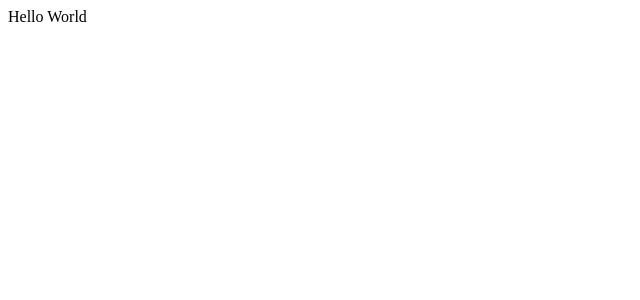
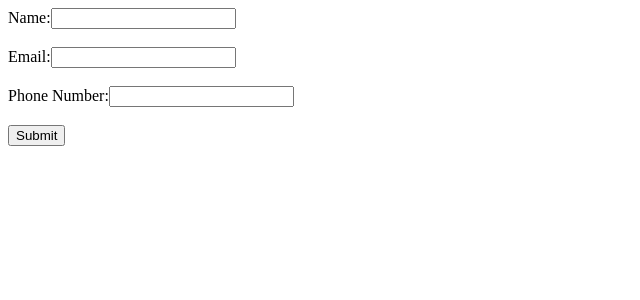
Before and after one commit to Chappo050/cv-project, a React (Create React App) app: page / in a window 1280 px wide. Shown: the top 300 px of the page, without its empty margins (0-640 px from the left). Built offline with nearby package versions, Linux system fonts and the light colour scheme.

Commit message:
Basic Info layout

```diff
--- a/src/App.js
+++ b/src/App.js
@@ -1,12 +1,75 @@
 import React, { Component } from "react";
+import basicInfo from "./components/basicInfo";
+import Education from "./components/education";
+import Experience from "./components/experience";
 
 class App extends Component {
-
   constructor() {
     super();
+
+    this.state = {
+      fullName: { text: "", id: 0 },
+      email: { text: "", id: 0 },
+      number: { text: "", id: 0 },
+    };
   }
+
+  handleChange = (e) => {
+    this.setState({
+      [e.target.name]: { text: e.target.value },
+    });
+  };
+
+  onSubmitTask = (e) => {
+    e.preventDefault();
+    this.setState({
+      fullName: { text: "" },
+      email: { text: "" },
+      number: { text: "" },
+    });
+  };
+
   render() {
-    return <div>Hello World</div>;
+    const { fullName, email, number } = this.state;
+    return (
+      <div>
+        <div>
+          <form>
+            <label htmlFor="nameInput">Name:</label>
+            <input
+              onChange={this.handleChange}
+              value={fullName.text}
+              type="text"
+              id="nameInput"
+              name="fullName"
+            />
+            <br />
+            <br />
+            <label htmlFor="emailInput">Email:</label>
+            <input
+              onChange={this.handleChange}
+              value={email.text}
+              type="text"
+              id="emailInput"
+              name="email"
+            />
+            <br />
+            <br />
+            <label htmlFor="phoneInput">Phone Number:</label>
+            <input
+              onChange={this.handleChange}
+              value={number.text}
+              type="text"
+              id="phoneInput"
+              name="number"
+            />
+            <br />
+            <br />
+            <button type="submit">Submit</button>
+          </form>
+        </div>
+      </div>
+    );
   }
 }
 
```
